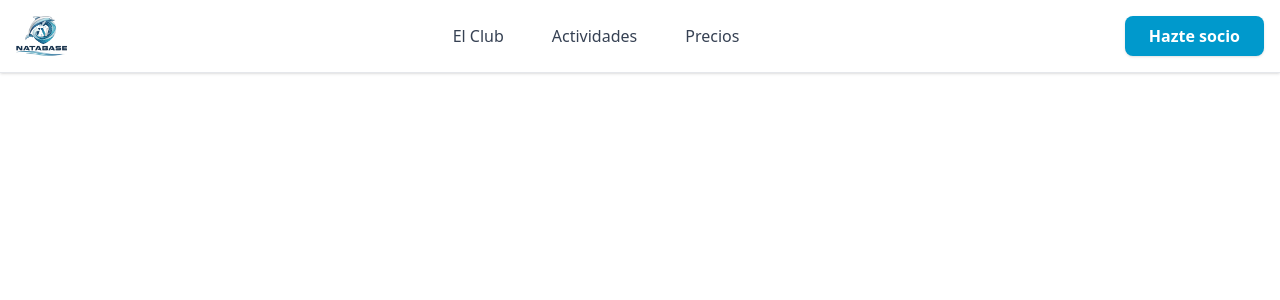
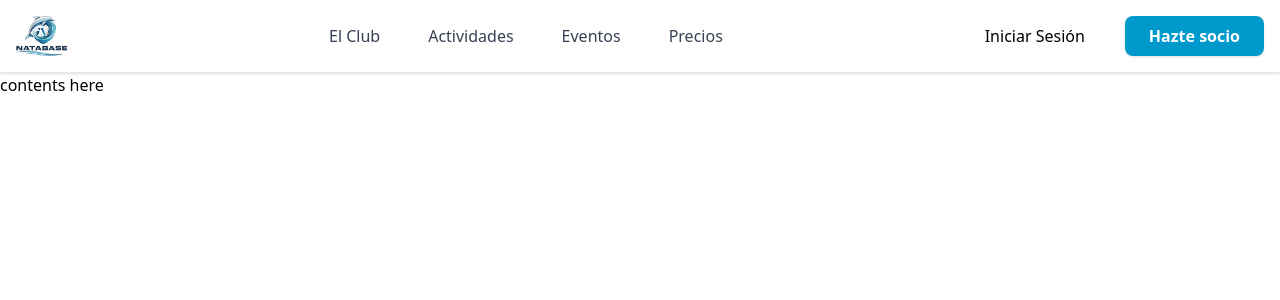
Before and after one commit to chriskwork/natabase, a PHP site: page / in a window 1280 px wide. Shown: the top 300 px of the page. Run offline with PHP 8.4, Linux system fonts and the light colour scheme.

Commit message:
working index page

```diff
--- a/index.php
+++ b/index.php
@@ -5,6 +5,9 @@
 
 <?php require_once "./views/layouts/header.php"; ?>
 
+<main>
+  contents here
+</main>
 
 
 
--- a/views/layouts/navbar.php
+++ b/views/layouts/navbar.php
@@ -12,13 +12,19 @@
         Actividades
       </li>
       <li class="text-gray-700 hover:text-brand-turquoise transition-colors duration-200 cursor-pointer">
+        Eventos
+      </li>
+      <li class="text-gray-700 hover:text-brand-turquoise transition-colors duration-200 cursor-pointer">
         Precios
       </li>
     </ul>
 
     <!-- CTA 버튼 -->
-    <a href="#" class="bg-brand-turquoise hover:bg-[#0088b3] shadow-sm hover:shadow-md px-6 py-2 rounded-lg font-semibold text-white transition-colors duration-200">
-      Hazte socio
-    </a>
+    <div class="flex items-center gap-x-10">
+      <a href="#">Iniciar Sesión</a>
+      <a href="#" class="bg-brand-turquoise hover:bg-[#0088b3] shadow-sm hover:shadow-md px-6 py-2 rounded-lg font-semibold text-white transition-colors duration-200">
+        Hazte socio
+      </a>
+    </div>
   </div>
 </nav>
```
Also changed, not shown: public/assets/css/style.css.
